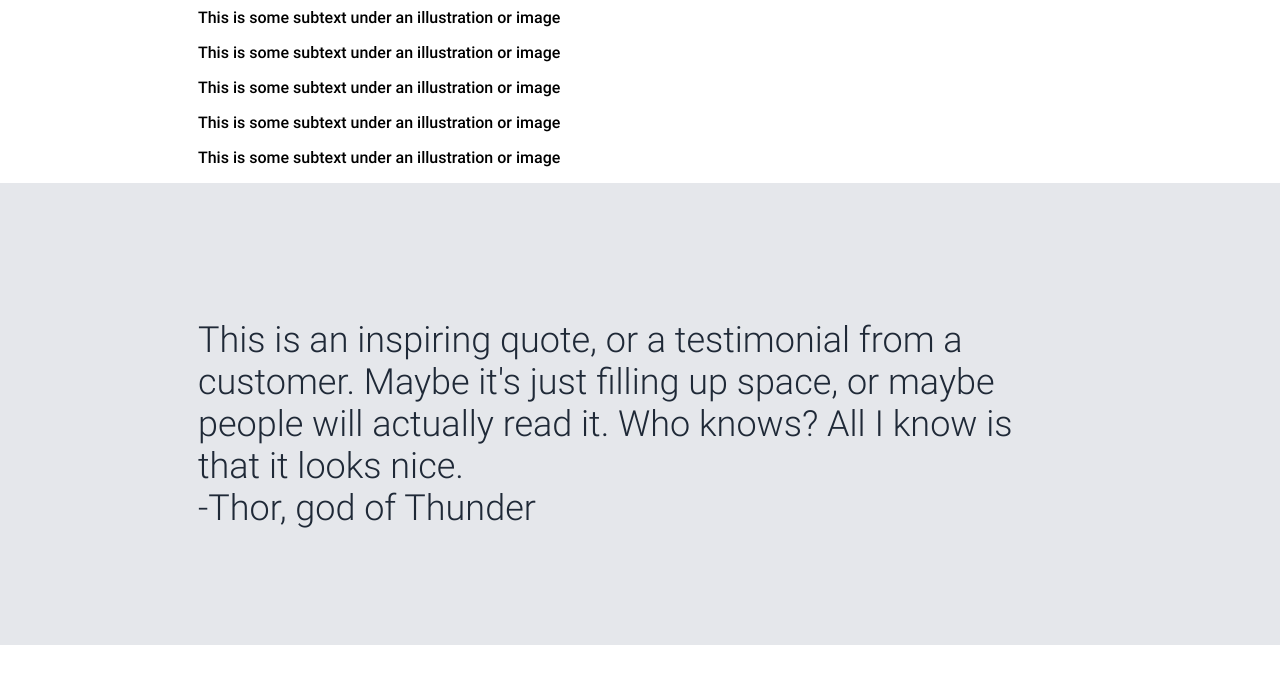
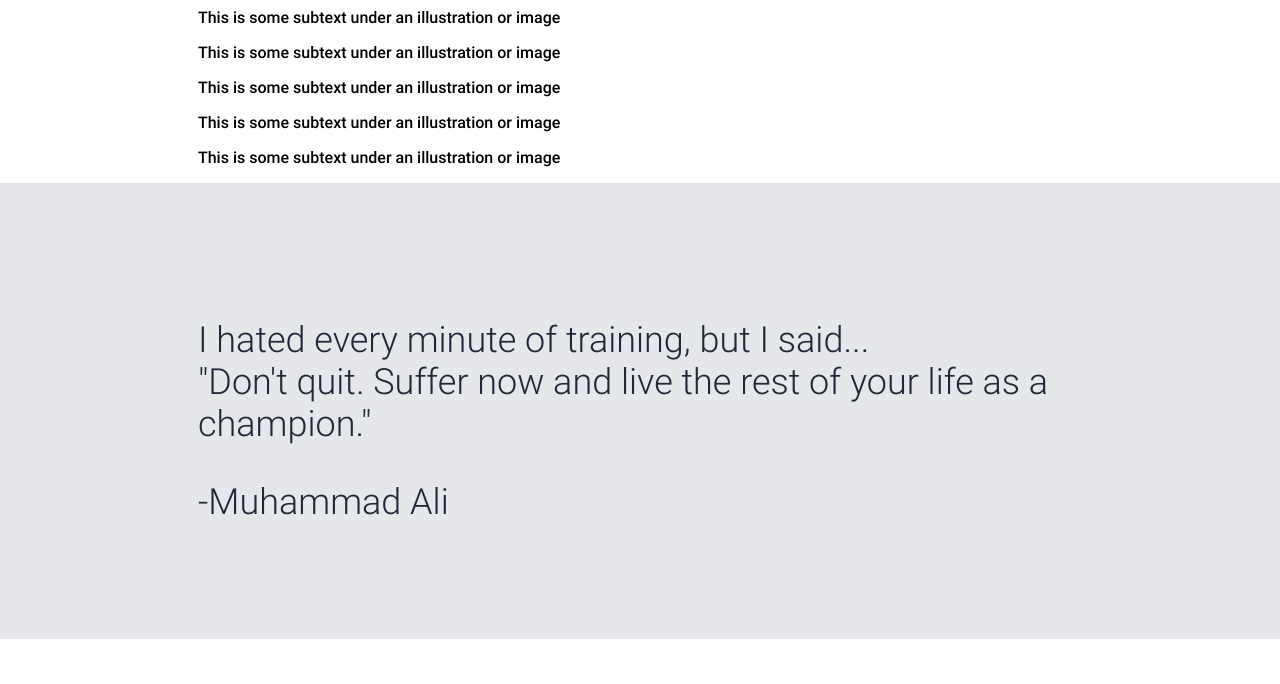
Before and after one commit to jm-mogo/landing-page, a plain HTML site: page index.html in a window 1280 px wide. Shown: the part 504-1188 px from the top of the page. Drawn offline with Linux system fonts and the light colour scheme.

Commit message:
add id muhammad

```diff
--- a/index.html
+++ b/index.html
@@ -33,7 +33,8 @@
             <p>This is some subtext under an illustration or image</p>
         </div>
         <div class="quote">
-            <p>This is an inspiring quote, or a testimonial from a customer. Maybe it's just filling up space, or maybe people will actually read it. Who knows? All I know is that it looks nice. <br> -Thor, god of Thunder</p>
+            <p>I hated every minute of training, but I said... <br> "Don't quit. Suffer now and live the rest of your life as a champion."</p>
+            <p id="muhammad">-Muhammad Ali</p>
         </div>
         <div class="banner">
             <div class="banner-blue">
```
